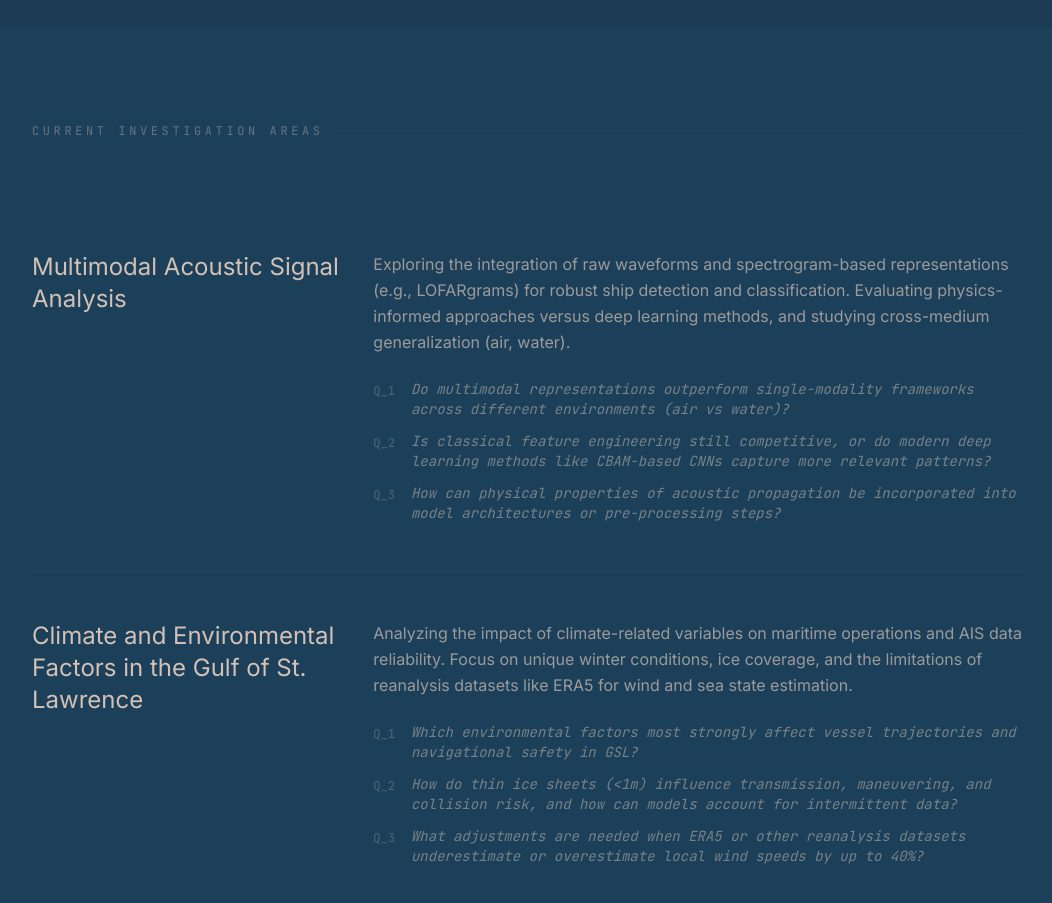
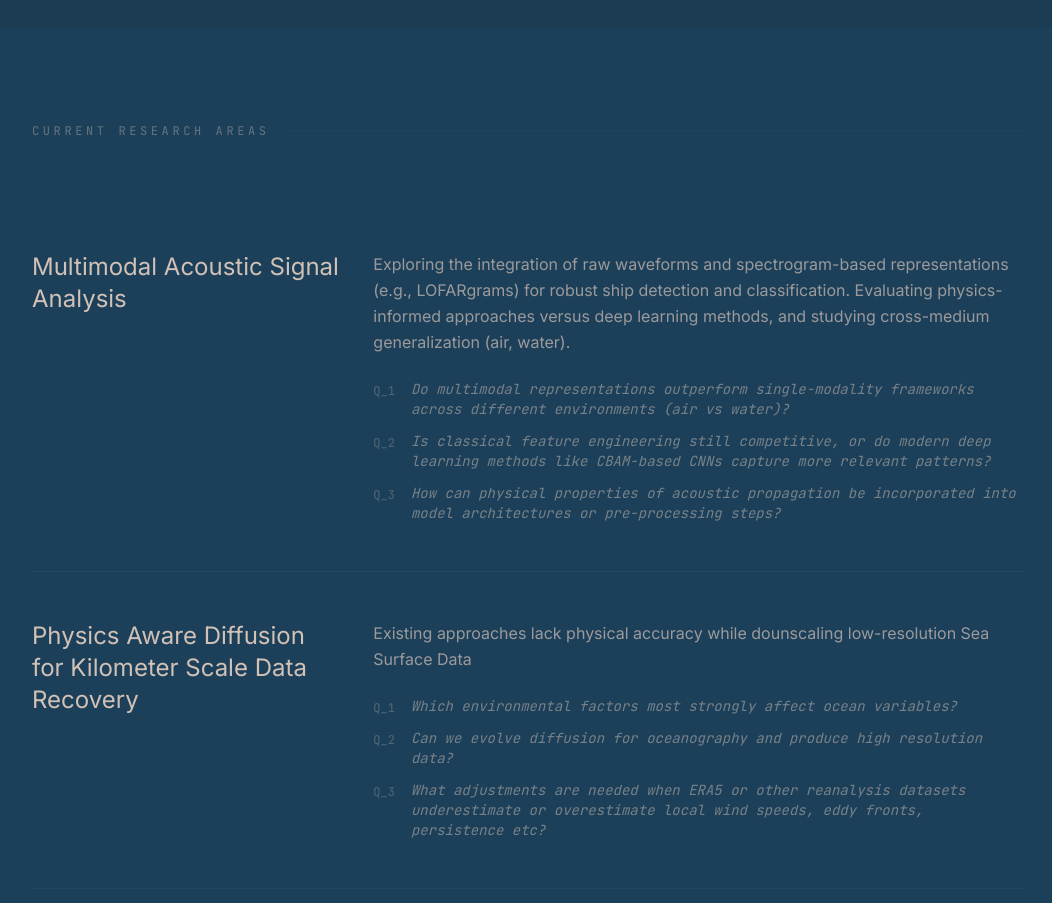
Before and after one commit to p-doshi/pf_2026, a React (Vite) app: page / in a window 1280 px wide. Shown: the part 7780-8683 px from the top of the page, without its empty margins (160-1212 px from the left). Built offline with nearby package versions, Linux system fonts and the light colour scheme.

Commit message:
Update investigation areas and titles in component

```diff
--- a/src/components/InvestigationAreas.tsx
+++ b/src/components/InvestigationAreas.tsx
@@ -43,12 +43,12 @@ export const InvestigationAreas = () => {
       ]
     },
     {
-      title: "Climate and Environmental Factors in the Gulf of St. Lawrence",
-      description: "Analyzing the impact of climate-related variables on maritime operations and AIS data reliability. Focus on unique winter conditions, ice coverage, and the limitations of reanalysis datasets like ERA5 for wind and sea state estimation.",
+      title: "Physics Aware Diffusion for Kilometer Scale Data Recovery",
+      description: "Existing approaches lack physical accuracy while dounscaling low-resolution Sea Surface Data",
       questions: [
-        "Which environmental factors most strongly affect vessel trajectories and navigational safety in GSL?",
-        "How do thin ice sheets (<1m) influence transmission, maneuvering, and collision risk, and how can models account for intermittent data?",
-        "What adjustments are needed when ERA5 or other reanalysis datasets underestimate or overestimate local wind speeds by up to 40%?"
+        "Which environmental factors most strongly affect ocean variables?",
+        "Can we evolve diffusion for oceanography and produce high resolution data?",
+        "What adjustments are needed when ERA5 or other reanalysis datasets underestimate or overestimate local wind speeds, eddy fronts, persistence etc?"
       ]
     }
   ];
@@ -58,7 +58,7 @@ export const InvestigationAreas = () => {
       <div className="max-w-5xl">
         <div className="flex items-center gap-4 mb-16">
           <span className="text-xs font-mono text-focus/40 tracking-[0.3em] uppercase">
-            Current Investigation Areas
+            Current Research Areas
           </span>
           <div className="flex-1 h-px bg-accent/10" />
         </div>
```
